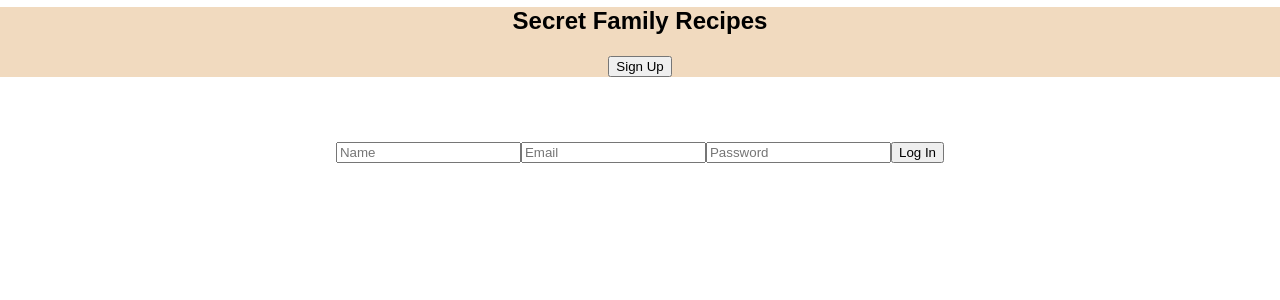
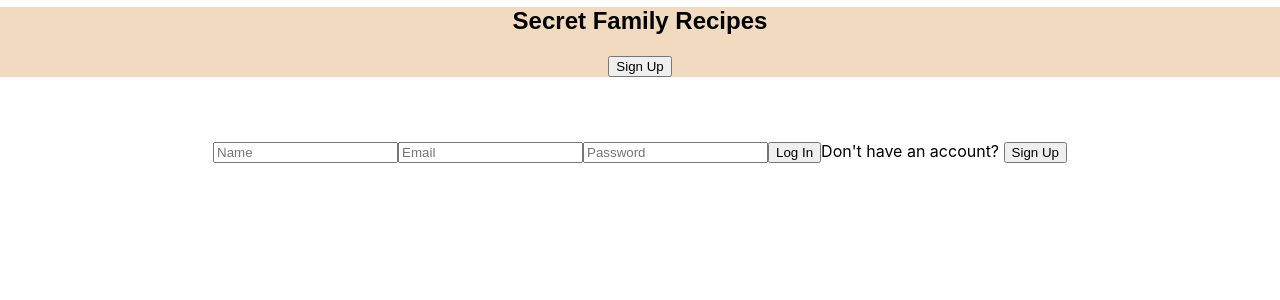
Before and after one commit to BuildWeek-SecretFamilyRecipes/SecretFamilyRecipesFE, a React (Create React App) app in the folder secret-family-recipes/: page / in a window 1280 px wide. Shown: the top 300 px of the page. Built offline with nearby package versions, Linux system fonts and the light colour scheme.

Commit message:
dont have an account option

```diff
--- a/secret-family-recipes/src/components/LoginForm.js
+++ b/secret-family-recipes/src/components/LoginForm.js
@@ -24,6 +24,10 @@ return (
             {touched.password && errors.password && ( <p className="error">{errors.password}</p>)}
 
             <button>Log In</button>
+
+            <label>
+                Don't have an account? <a href="#"><button className="sign-up-button">Sign Up</button></a>
+            </label>
         </Form>
         {user.map(users => (
             <ul key={users.id}>
--- a/secret-family-recipes/src/components/LoginNav.js
+++ b/secret-family-recipes/src/components/LoginNav.js
@@ -7,7 +7,7 @@ function LoginNav() {
       <div className="nav-bar">
         <nav>
             <h1 className="login-header">Secret Family Recipes</h1>
-            <a href="#"><button>Sign Up</button></a> {/* will link to sign up page */}
+            <a href="#"><button className="nav-button">Sign Up</button></a> {/* will link to sign up page */}
         </nav>
       </div>
     );
```
